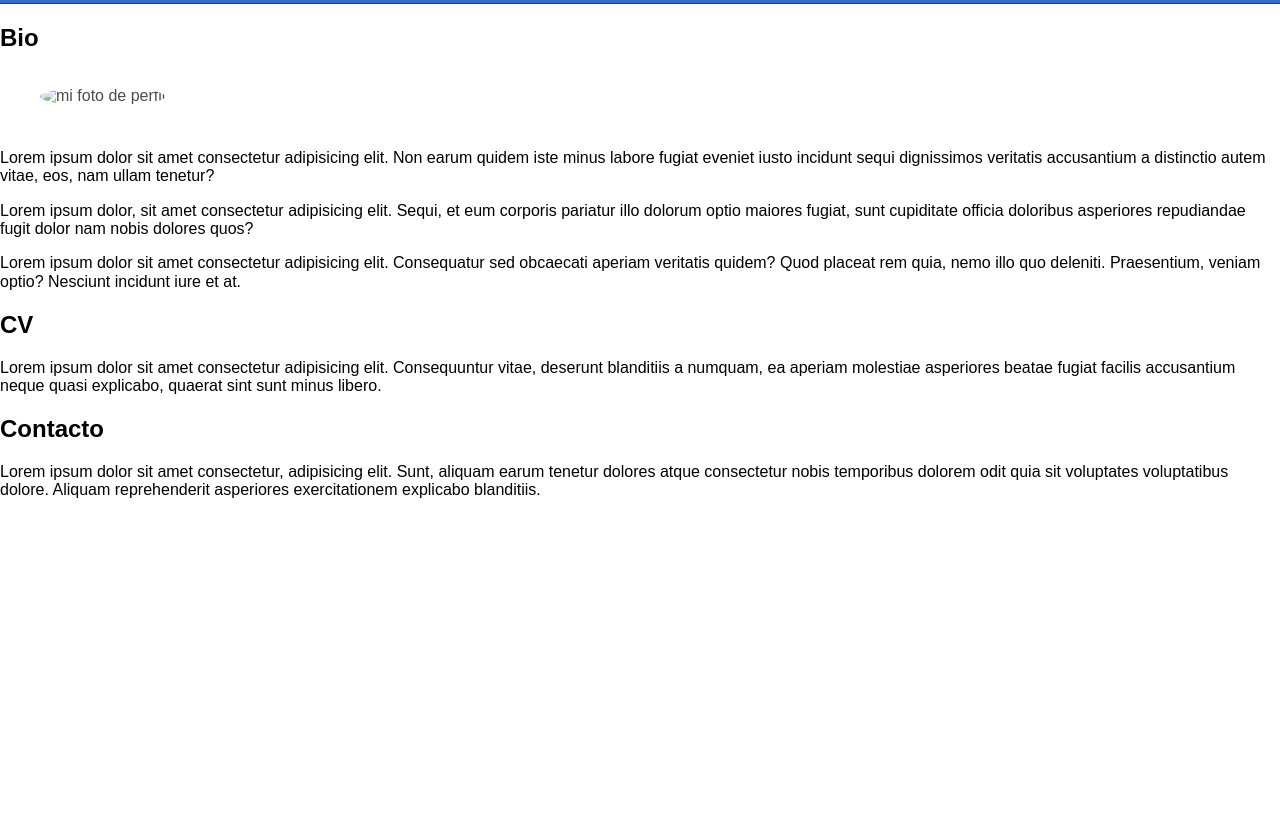
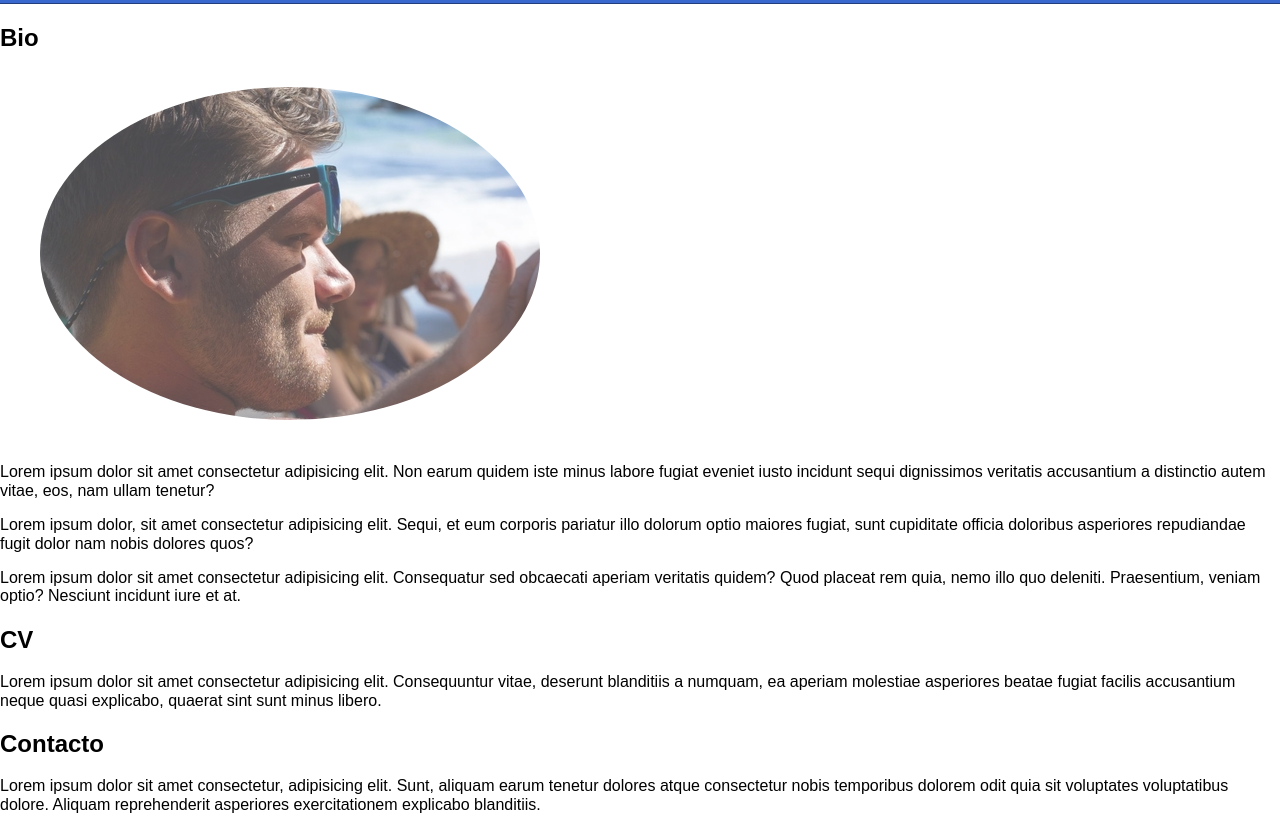
Before and after one commit to gabmadera/html-css, a plain HTML site: page cv-personal/index.html in a window 1280 px wide. Shown: the part 53-883 px from the top of the page. Before the commit the page ends 800 px from the top, so only its background shows below. Drawn offline with Linux system fonts and the light colour scheme; the site is published under a folder, as on GitHub Pages, so addresses that start at the root find nothing; files whose address does not match are found by name; a web font is replaced by a local one.

Commit message:
cambio imagen

```diff
--- a/cv-personal/index.html
+++ b/cv-personal/index.html
@@ -33,7 +33,7 @@
 				<section class="personal">
 					<figure class="imagen">
 						<img
-							src="/cv-personal/css/img/foto_perfil.png"
+							src="css/img/foto_perfil.png"
 							alt="mi foto de perfil"
 							class="foto_perfil"
 						/>
```
